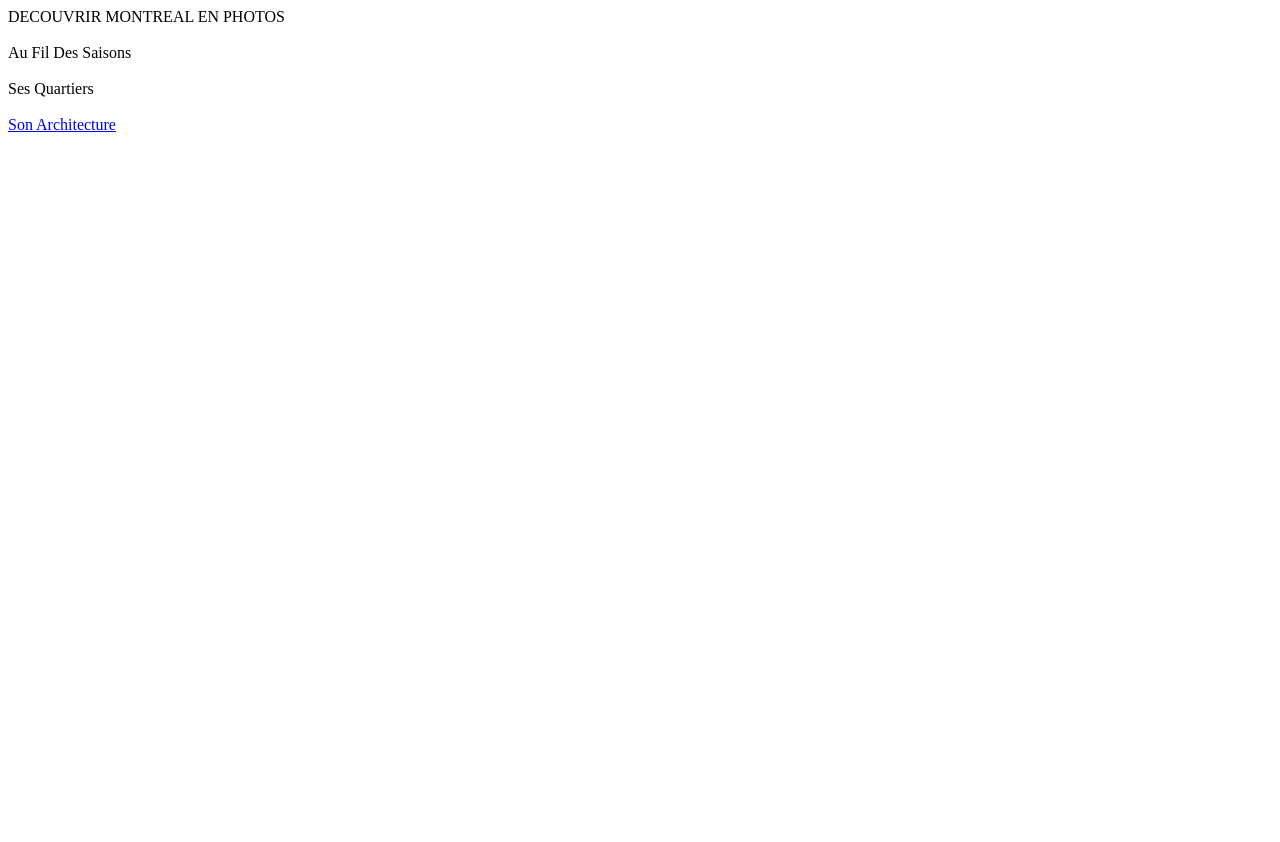
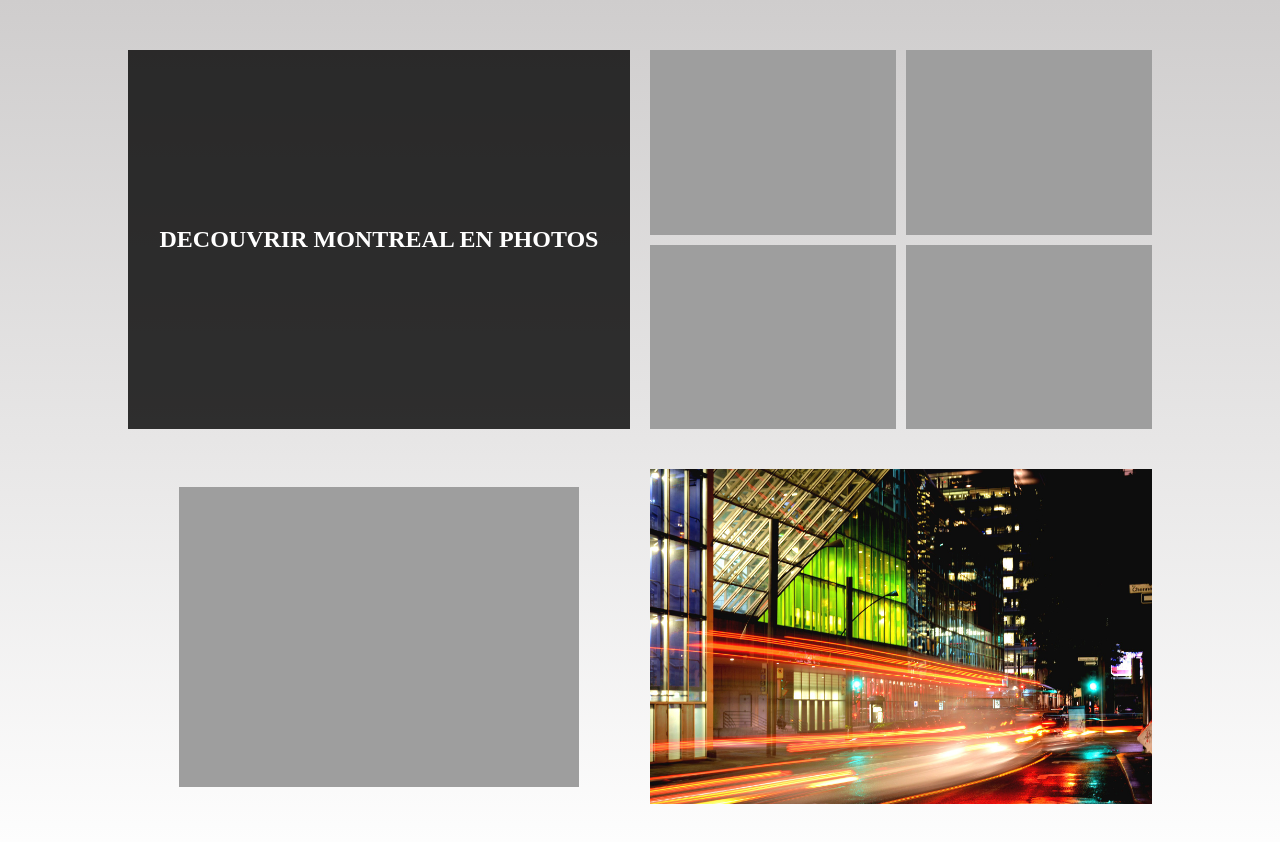
Before and after one commit to YW4EA46N/Site-Montreal-Fr, a plain HTML site: page montreal-en-photo.html in a window 1280 px wide. Before the commit the page ends 800 px from the top, so only its background shows below. Drawn offline with Linux system fonts and the light colour scheme; the site is published under a folder, as on GitHub Pages, so addresses that start at the root find nothing.

Commit message:
Update montreal-en-photo.html

```diff
--- a/montreal-en-photo.html
+++ b/montreal-en-photo.html
@@ -6,7 +6,7 @@
     <meta http-equiv="X-UA-Compatible" content="IE=edge" />
     <meta name="viewport" content="width=device-width, initial-scale=1.0" />
     <title>Montreal en photo</title>
-    <link rel="stylesheet" href="/asset/css/montreal-en -photo.css" />
+    <link rel="stylesheet" href="asset/css/montreal-en -photo.css" />
   </head>
   <body>
     <div class="container">
@@ -15,22 +15,22 @@
           <span class="picture-1">DECOUVRIR MONTREAL EN PHOTOS</span>
         </div>
         <div class="seasons">
-          <img id="img-3" src="/asset/images/images2/winter-g85c3ed1a0_1920.jpg" alt="" />
-          <img id="img-3" src="/asset/images/images2/automn2.jpg" alt="" />
-          <img id="img-3" src="/asset/images/images2/montreal-gf143e37a4_1920.jpg" alt="" />
-          <img id="img-3" src="/asset/images/downtown-g81f983a42_1920.jpg" alt="" />
+          <img id="img-3" src="asset/images/images2/winter-g85c3ed1a0_1920.jpg" alt="" />
+          <img id="img-3" src="asset/images/images2/automn2.jpg" alt="" />
+          <img id="img-3" src="asset/images/images2/montreal-gf143e37a4_1920.jpg" alt="" />
+          <img id="img-3" src="asset/images/downtown-g81f983a42_1920.jpg" alt="" />
           <div class="overflow-3">
             <span class="picture">Au Fil Des Saisons</span>
           </div>
         </div>
         <div class="quarters">
-          <img id="img-3" src="/asset/images/images2/quarter.jpg" alt="" />
+          <img id="img-3" src="asset/images/images2/quarter.jpg" alt="" />
           <div class="overflow-3">
             <span class="picture">Ses Quartiers</span>
           </div>
         </div>
         <div class="architecture">
-          <img id="img-3" src="/asset/images/images2/architecture.jpg" alt="" />
+          <img id="img-3" src="asset/images/images2/architecture.jpg" alt="" />
           <div class="overflow-3">
             <span class="picture"> <a href="/architecture.html">Son Architecture</a> </span>
           </div>
@@ -39,26 +39,26 @@
 
       <!-- <div class="container-2"></div>
 
-        <img src="/asset/images/1647303450127.jpg" alt="" />
-        <img src="/asset/images/downtown-g81f983a42_1920.jpg" alt="">
-        <img src="/asset/images/1647303493417.jpg" alt="" />
-        <img src="/asset/images/canada-g2e4756da2_1920.jpg" alt="">
-        <img src="/asset/images/1647303531316.jpg" alt="" />
-        <img src="/asset/images/hockey-g44d389d4c_1920.jpg" alt="">
-        <img src="/asset/images/1647303550763.jpg" alt="" />
-        <img src="/asset/images/botanic-garden-gddea2a69c_1920.jpg" alt="">
-        <img src="/asset/images/1647303643360.jpg" alt="" />
-        <img src="/asset/images/city-gee1011f09_1920.jpg" frameborder="0"></iframe>
-        <img src="/asset/images/1647303598773.jpg" alt="" />
-        <img src="/asset/images/canada-g13d5658e5_1920.jpg" alt="">
-        <img src="/asset/images/1647303608319.jpg" alt="" />
-        <img src="/asset/images/school-bus-ga73e16b19_1920.jpg" alt="">
-        <img src="/asset/images/1647303580350.jpg" alt="" />
+        <img src="asset/images/1647303450127.jpg" alt="" />
+        <img src="asset/images/downtown-g81f983a42_1920.jpg" alt="">
+        <img src="asset/images/1647303493417.jpg" alt="" />
+        <img src="asset/images/canada-g2e4756da2_1920.jpg" alt="">
+        <img src="asset/images/1647303531316.jpg" alt="" />
+        <img src="asset/images/hockey-g44d389d4c_1920.jpg" alt="">
+        <img src="asset/images/1647303550763.jpg" alt="" />
+        <img src="asset/images/botanic-garden-gddea2a69c_1920.jpg" alt="">
+        <img src="asset/images/1647303643360.jpg" alt="" />
+        <img src="asset/images/city-gee1011f09_1920.jpg" frameborder="0"></iframe>
+        <img src="asset/images/1647303598773.jpg" alt="" />
+        <img src="asset/images/canada-g13d5658e5_1920.jpg" alt="">
+        <img src="asset/images/1647303608319.jpg" alt="" />
+        <img src="asset/images/school-bus-ga73e16b19_1920.jpg" alt="">
+        <img src="asset/images/1647303580350.jpg" alt="" />
         <img src="asset/images/montreal-g6e60dd04b_1920.jpg" alt="">
-        <img src="/asset/images/1647303684962.jpg" alt="" />
-        <img src="/asset/images/montreal-g487cd9a02_1920.jpg" alt="">
-        <img src="/asset/images/1647303699381.jpg" alt="" />
-        <img src="/asset/images/squirrel-g1e163cbba_1920.jpg" alt="">
+        <img src="asset/images/1647303684962.jpg" alt="" />
+        <img src="asset/images/montreal-g487cd9a02_1920.jpg" alt="">
+        <img src="asset/images/1647303699381.jpg" alt="" />
+        <img src="asset/images/squirrel-g1e163cbba_1920.jpg" alt="">
        -->
     </div>
   </body>
```
